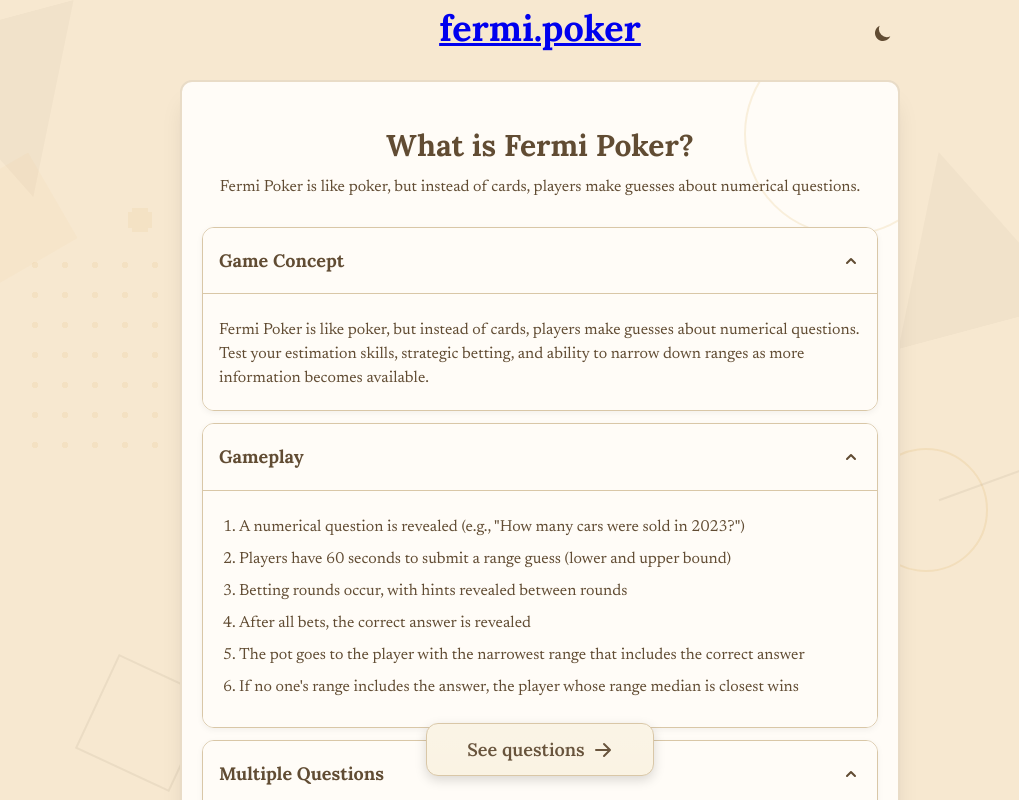
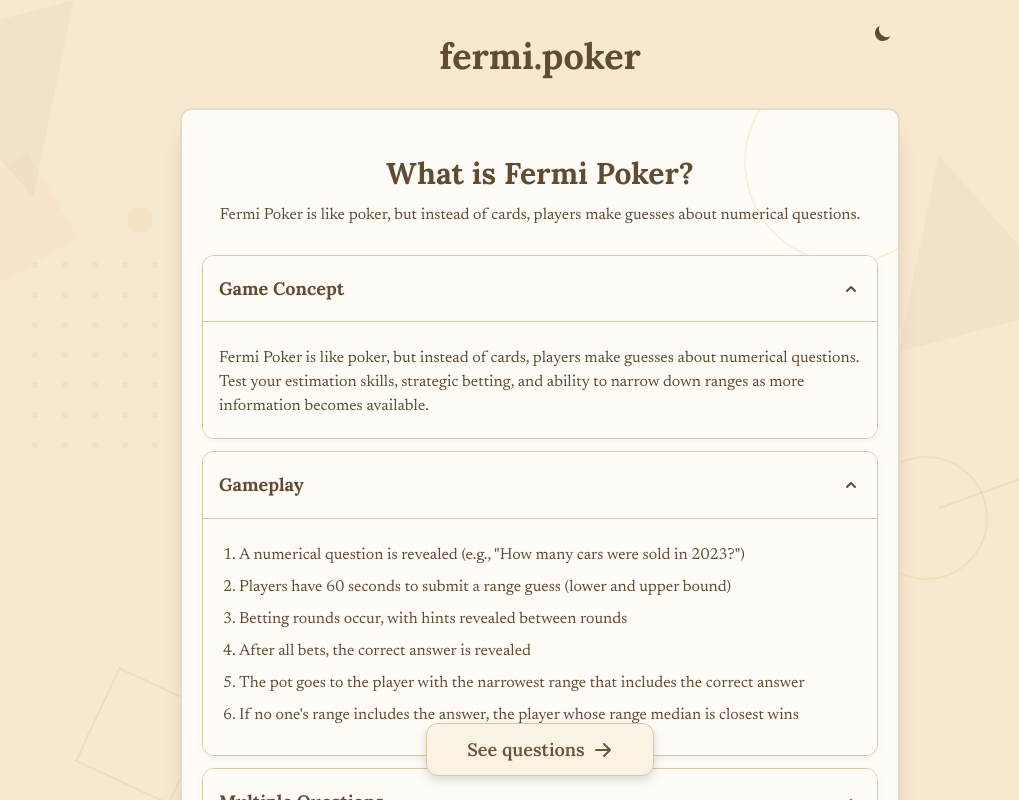
Before and after one commit to danielfetz/fermi-poker-questions, a React (Create React App) app: page / in a window 1280 px wide. Shown: the top 800 px of the page, without its empty margins (100-1119 px from the left). Built offline with nearby package versions, Linux system fonts and the light colour scheme.

Commit message:
Update styles.css

```diff
--- a/src/styles.css
+++ b/src/styles.css
@@ -117,6 +117,21 @@ button {
   border-color: var(--dark-border);
 }
 
+/* Header link styling */
+header a {
+  text-decoration: none;
+  color: inherit;
+}
+
+header a:hover {
+  text-decoration: none;
+}
+
+/* Ensure the header has proper top padding */
+header.pt-28 {
+  padding-top: 28px;
+}
+
 /* Category Menu Styling - Portal Implementation */
 .category-menu-container {
   width: 300px;
```
